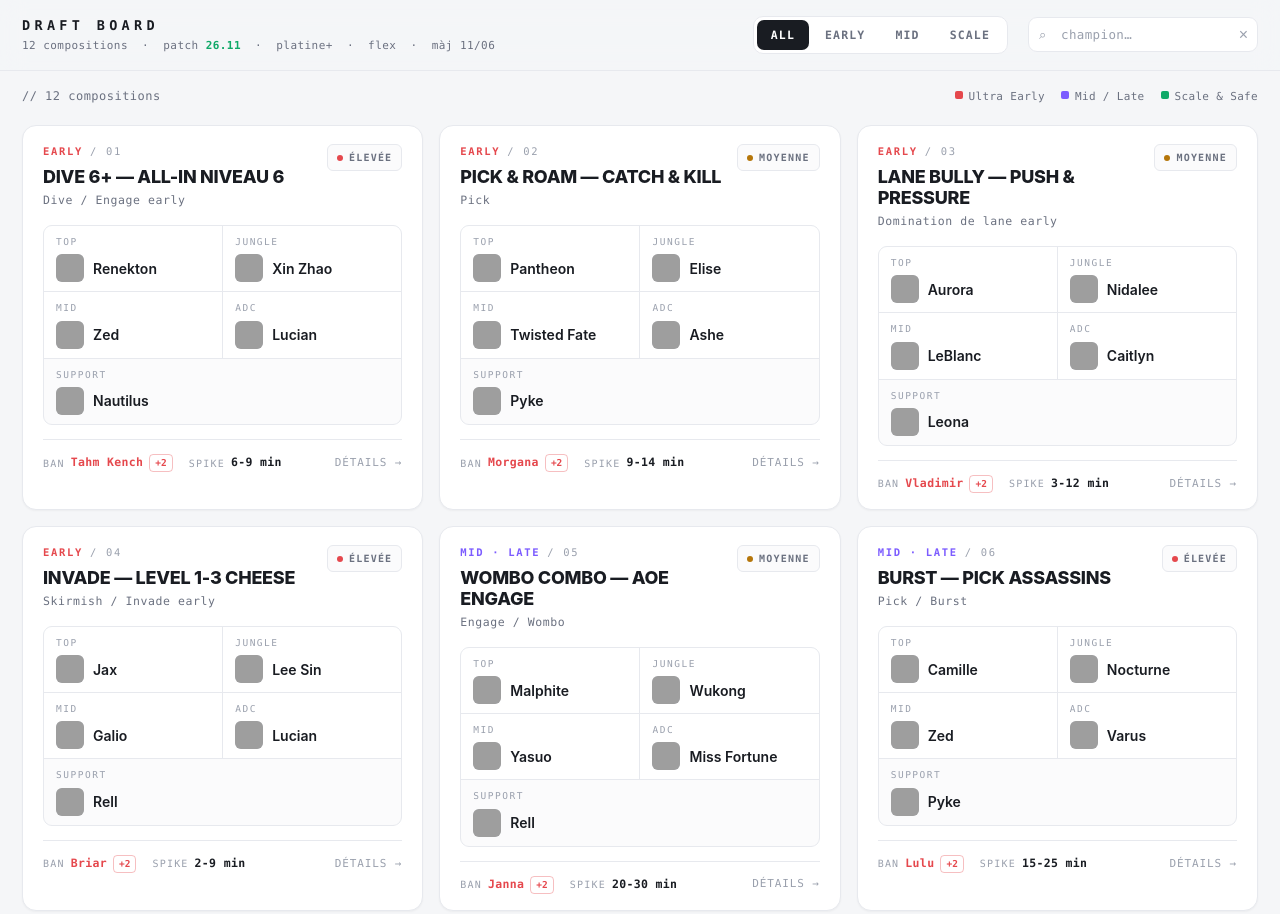
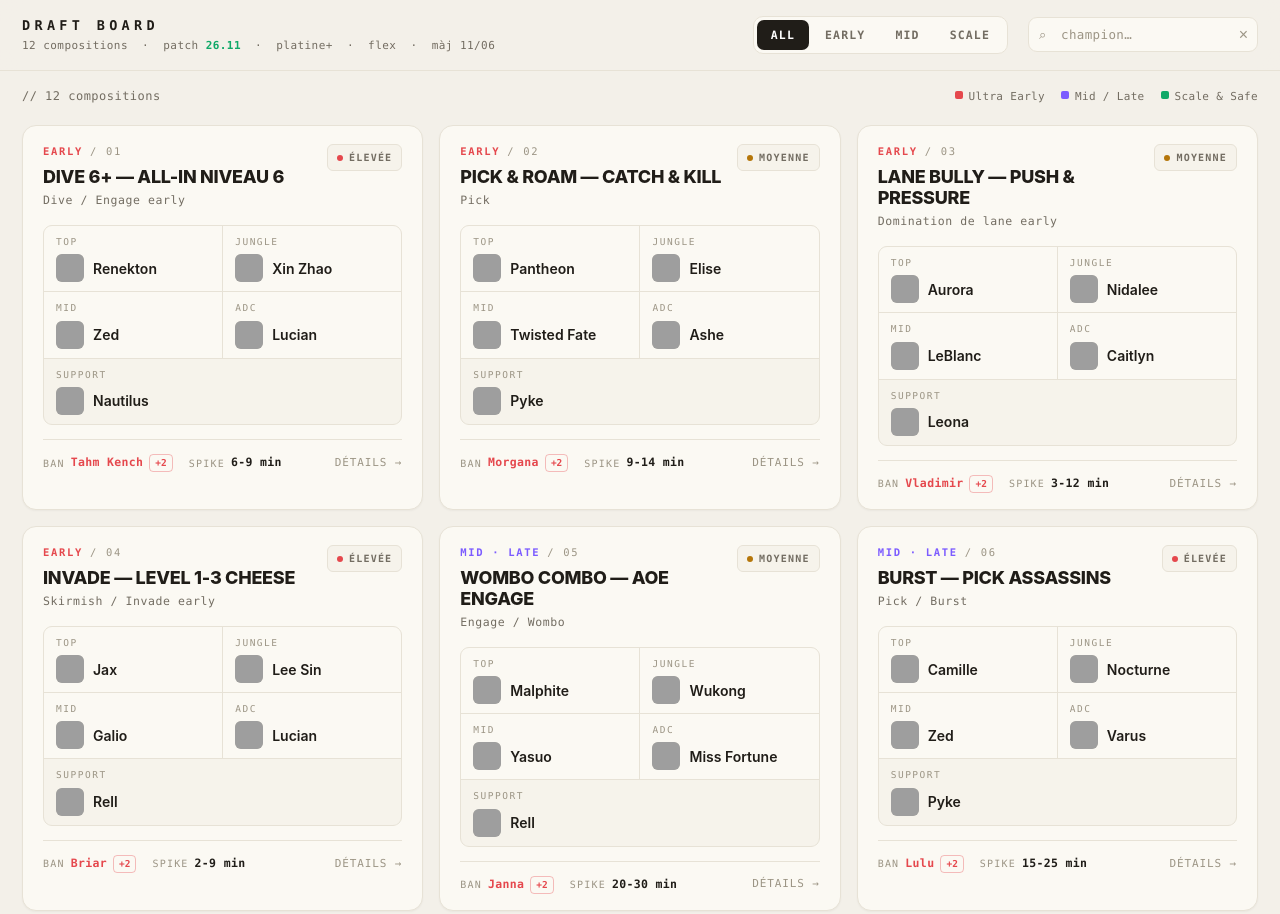
Before and after one commit to sebdsz/lol-compos, a plain HTML site: page compos-lol.html in a window 1280 px wide. Shown: the top 914 px of the page. Drawn offline with Linux system fonts and the light colour scheme; grey boxes are pictures that could not be loaded.

Commit message:
Palette crème chaude (moins de fatigue oculaire)
Remplace les blancs purs/froids par des tons crème chauds (fonds, surfaces,
lignes) et réchauffe légèrement l'encre. Garde le rendu net, pas papier jauni.

Co-Authored-By: Claude Opus 4.8 <noreply@anthropic.com>

```diff
--- a/compos-lol.html
+++ b/compos-lol.html
@@ -29,9 +29,9 @@
 
 <style>
   :root{
-    --bg:#f5f6f8; --surface:#ffffff; --surface2:#fbfbfc; --raised:#f3f4f7;
-    --line:#e7e9ee; --line2:#d8dbe2;
-    --ink:#191c22; --ink2:#3a3f4a; --mute:#6b7180; --mute2:#9aa0ad;
+    --bg:#f3f0e9; --surface:#fbf9f3; --surface2:#f6f3eb; --raised:#eeeae0;
+    --line:#e7e2d6; --line2:#d8d2c3;
+    --ink:#201d18; --ink2:#433f37; --mute:#736d62; --mute2:#9c9585;
     --early:#e5484d; --mid:#7c5cff; --scale:#0fa968;
     --amber:#b5760a; --ban:#e5484d;
     --sans:"Inter","Segoe UI",system-ui,-apple-system,Roboto,Helvetica,Arial,sans-serif;
@@ -48,7 +48,7 @@
   /* ---------- top bar ---------- */
   .topbar{
     position:sticky; top:0; z-index:30;
-    background:rgba(245,246,248,.82); backdrop-filter:blur(12px) saturate(140%);
+    background:rgba(243,240,233,.82); backdrop-filter:blur(12px) saturate(140%);
     border-bottom:1px solid var(--line);
   }
   .topbar .row{
```
Also changed, not shown: index.html (+4 -4 lines).
